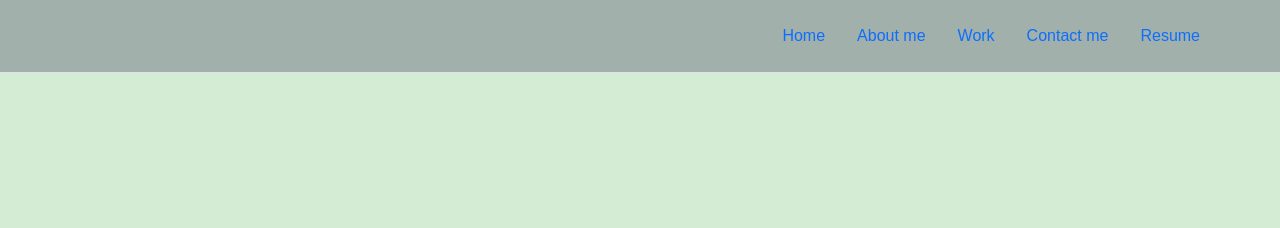
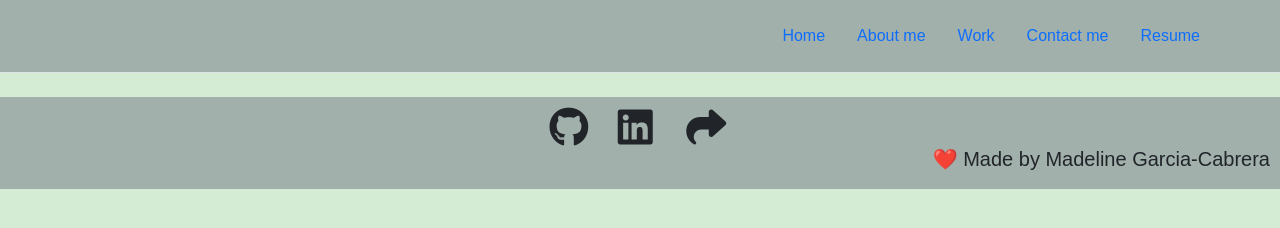
Before and after one commit to maddi124/Portfolio, a plain HTML site: page index.html in a window 1280 px wide. Drawn offline with nearby package versions, Linux system fonts and the light colour scheme.

Commit message:
added footer

```diff
--- a/assets/css/style.css
+++ b/assets/css/style.css
@@ -23,4 +23,26 @@ header {
     padding: 5%;
     margin: auto;
     background-color: var(--secondary);
+    /* position: sticky; */
 }
+
+
+
+
+
+
+/* Footer */
+footer{
+    background-color: var(--secondary);
+    padding: 10px;
+}
+.fa-brands,.fa-solid{
+    font-size: 40px;
+}
+.col-lg-2 {
+    width: 6%;
+}
+.footertext{
+    float: right;
+    font-size: 20px;
+}
--- a/index.html
+++ b/index.html
@@ -8,10 +8,10 @@
     <link rel="stylesheet" href="https://use.fontawesome.com/releases/v5.8.1/css/all.css"
     integrity="sha384-50oBUHEmvpQ+1lW4y57PTFmhCaXp0ML5d60M1M7uH2+nqUivzIebhndOJK28anvf"
     crossorigin="anonymous"/>
+   <script src="https://kit.fontawesome.com/d9a87880bb.js" crossorigin="anonymous"></script>
     <link rel="stylesheet" type="text/css" href="./assets/css/style.css" />
 </head>
 <body>
-</body>
     <header class="d-flex flex-wrap py-3 mb-4 border-bottom topnav-right">
         <ul class=" nav nav-pills">
             <li class="nav-item">
@@ -32,29 +32,27 @@
 
         </ul>
    </header>
+   <footer>
+    <div class="container">
+        <div class="row justify-content-md-center">
+            <div class="col col-lg-2">
+             <i class="fa-brands fa-github"></i>
+          </div>
+          <div class="col col-lg-2">
+             <i class="fa-brands fa-linkedin"></i>
+             </div>
+             <div class="col col-lg-2">
+             <i class="fa-solid fa-share"></i>
+             </div>
+          </div>
+        </div>
+    <div class="row">
+        <div class="col">
+            <h2 class="footertext">❤️ Made by Madeline Garcia-Cabrera</h2>
+        </div>
+
+    </div>
+   </footer>
+
 </body>
-
-            <!-- <header class="d-flex flex-wrap justify-content-center py-3 mb-4 border-bottom">
-            <nav class="navbar topnav-right">
-                <div class="container">
-                    <ul class="nav">
-                        <li class="nav-item">
-                            <a class="nav-link " href="#">Home</a>
-                        </li>
-                        <li class="nav-item">
-                            <a class="nav-link " href="#">About me</a>
-                        </li>
-                        <li class="nav-item">
-                            <a class="nav-link" href="#">Work</a>
-                        </li>
-                        <li class="nav-item">
-                            <a class="nav-link" href="#">Contact me</a>
-                        </li>
-                        <li class="nav-item">
-                            <a class="nav-link" href="#">Resume</a>
-                        </li>
-                    </ul>
-                  </div>
-
-            </nav>
-    </header> -->
+</html>
```
